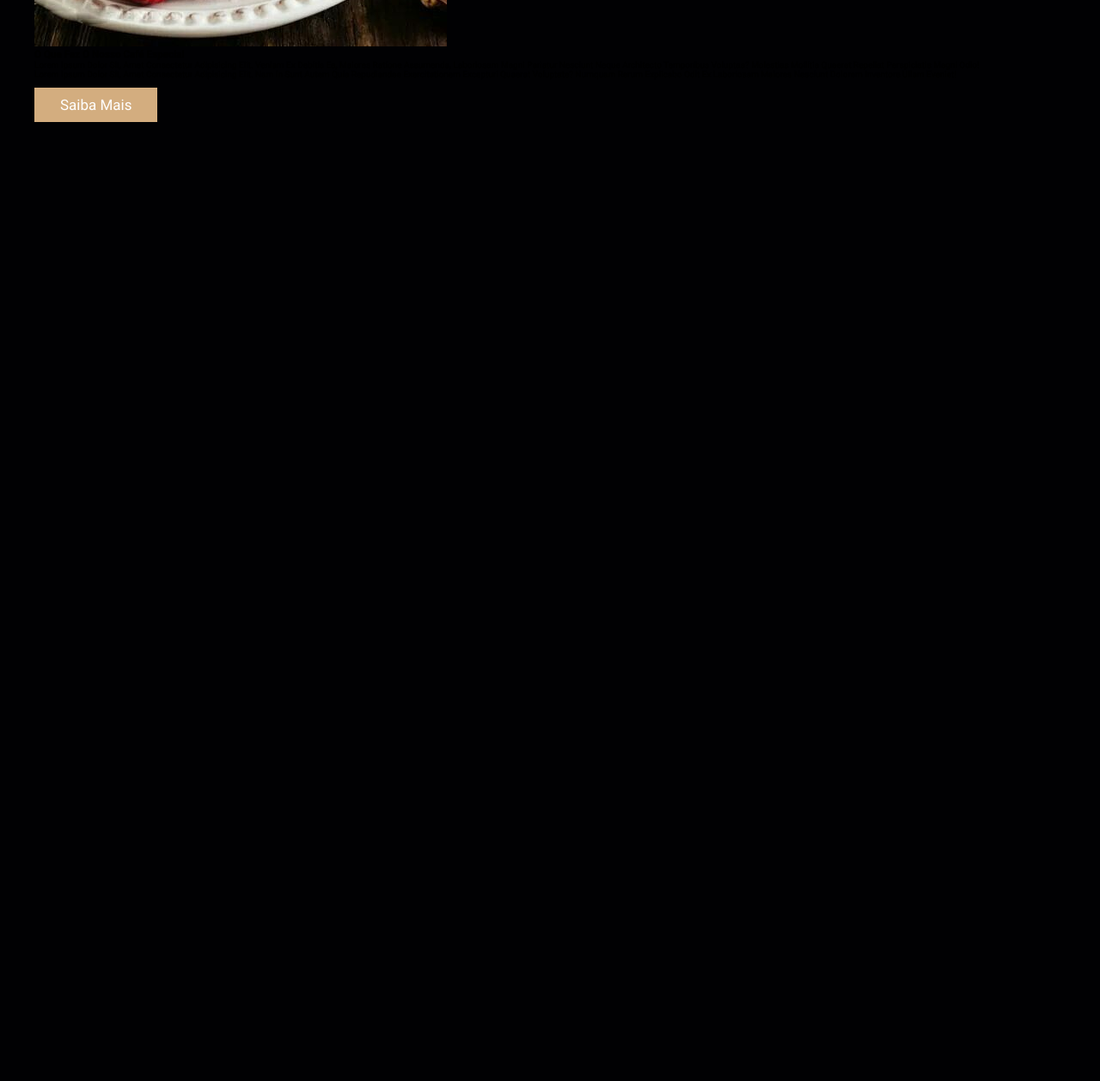
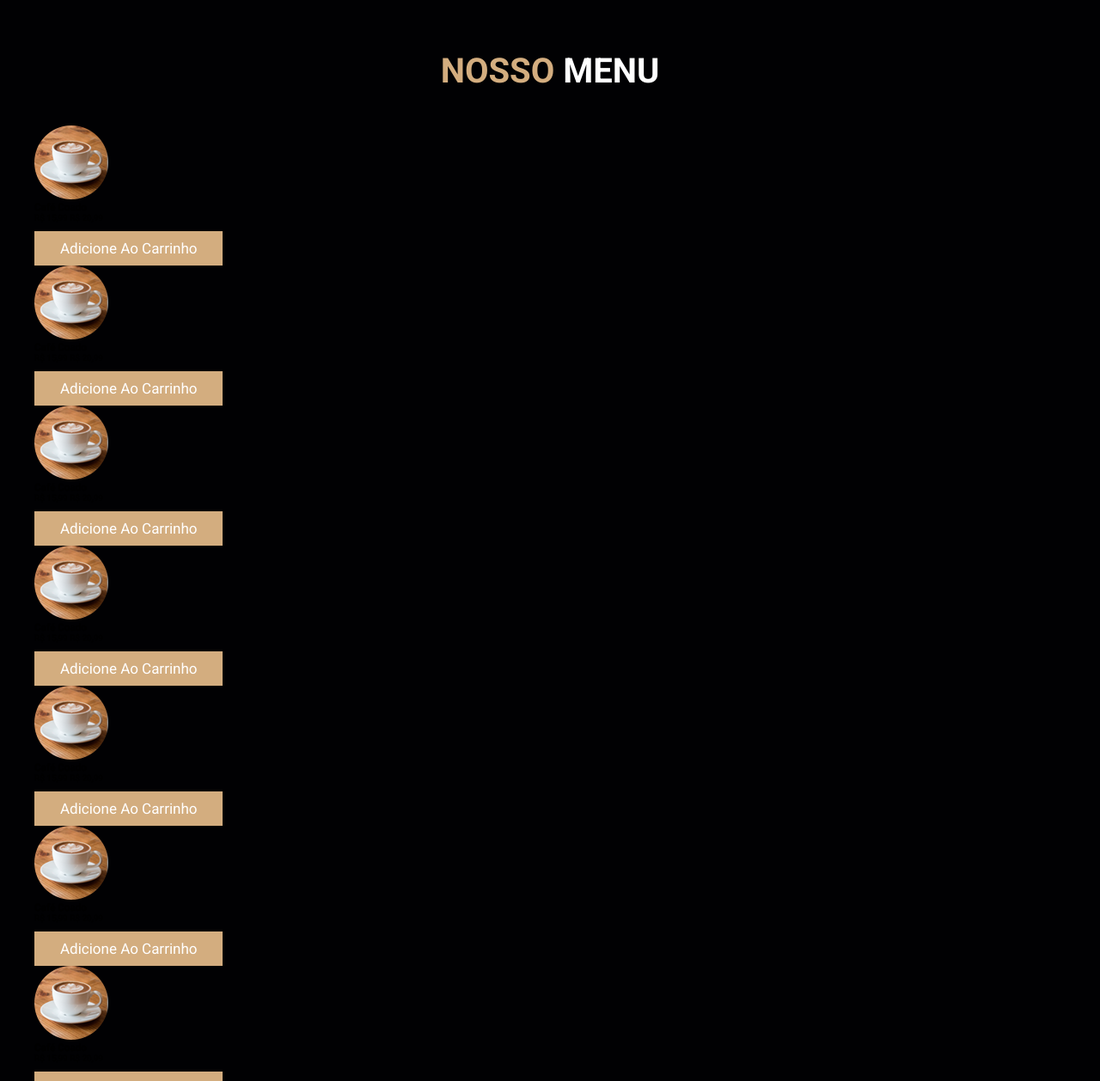
Before and after one commit to LeinaCaroline/Cafeteria, a plain HTML site: page index.html in a window 1280 px wide. Shown: the part 1542-2800 px from the top of the page at 86% size. Before the commit the page ends 1714 px from the top, so only its background shows below. Drawn offline with Linux system fonts and the light colour scheme.

Commit message:
Nesta fase fiz algumas melhorias, trabalhei a sessão SOBRE NÓS e parti para a parte da sessão Menu

```diff
--- a/index.html
+++ b/index.html
@@ -16,7 +16,7 @@
     <section>
         <header class="header">
             <a href="#" class="logo">
-                <img width="150" height="150" src="./img/Cafeteria Elegante Logo.png" alt="logo">
+                <img width="50" height="50" src="./img/logo.png" alt="logo">
 
             </a>
 
@@ -39,13 +39,13 @@
     </section>
     </header>
 
-    <div class="Home-container">
+    <div class="home-container">
         <section id="home">
             <div class="content">
                 <h3>CODE COM O MELHOR CAFÉ DA REGIÃO</h3>
                 <p>Lorem ipsum dolor sit amet consectetur adipisicing elit. Eaque, a, doloremque, rerum sequi quisquam nihil beatae minus alias doloribus quibusdam praesentium laudantium dignissimos! Cumque placeat eius accusantium voluptatem dicta laudantium.</p>
                 <a href="#" class="btn">Pegue o seu agora</a>
-                <img src="./img/home-img.jpg">
+
             </div>
         </section>
     </div>
@@ -54,11 +54,10 @@
         <h2 class="title">Sobre <span>Nós</span></h2>
         <div class="row">
             <div class="container-image">
-                <img src="./img/Fotos De Café.jpg" alt="Sobre nós">
+                <img src="./img/Café Sobre Nós.jpg" alt="Sobre nós">
             </div>
             <div class="content"></div>
-         <h3>O que faz o nosso café especial</h3>
-
+         <h3>O  QUE FAZ NOSSO CAFÉ ESPECIAL</h3>
          <p>Lorem ipsum dolor sit, amet consectetur adipisicing elit. Veniam ex debitis ea, maiores ratione assumenda, laboriosam magni pariatur nesciunt neque architecto temporibus voluptas? Molestias mollitia quaerat repellat perspiciatis magni odio!</p>
         <p>Lorem ipsum dolor sit, amet consectetur adipisicing elit. Nam in sunt autem quia repudiandae exercitationem excepturi quaerat voluptate? Numquam rerum explicabo odit ex laboriosam maiores nesciunt dolorem inventore ullam eveniet!</p>
         <a href="#" class="btn">Saiba mais</a>
@@ -66,6 +65,62 @@
 
     </section>
 
+    <section class="Menu" id="menu">
+        <h2 class="title">Nosso <span>Menu</span> </h2>
+        <div class="box-container">
+            <div class="box">
+                <img src="./img/menu-1.png" alt="item-1">
+                <h3>Café coado</h3>
+                <div class="price"> R$ 15,99 <span>R$ 20,99</span></div>
+                <a href="#" class="btn">Adicione ao carrinho</a>
+            </div>
+
+            <div class="box">
+                <img src="./img/menu-1.png" alt="item-1">
+                <h3>Café coado</h3>
+                <div class="price"> R$ 15,99 <span>R$ 20,99</span></div>
+                <a href="#" class="btn">Adicione ao carrinho</a>
+            </div>
+
+            <div class="box">
+                <img src="./img/menu-1.png" alt="item-1">
+                <h3>Café coado</h3>
+                <div class="price"> R$ 15,99 <span>R$ 20,99</span></div>
+                <a href="#" class="btn">Adicione ao carrinho</a>
+            </div>
+
+            <div class="box">
+                <img src="./img/menu-1.png" alt="item-1">
+                <h3>Café coado</h3>
+                <div class="price"> R$ 15,99 <span>R$ 20,99</span></div>
+                <a href="#" class="btn">Adicione ao carrinho</a>
+            </div>
+
+            <div class="box">
+                <img src="./img/menu-1.png" alt="item-1">
+                <h3>Café coado</h3>
+                <div class="price"> R$ 15,99 <span>R$ 20,99</span></div>
+                <a href="#" class="btn">Adicione ao carrinho</a>
+            </div>
+
+            <div class="box">
+                <img src="./img/menu-1.png" alt="item-1">
+                <h3>Café coado</h3>
+                <div class="price"> R$ 15,99 <span>R$ 20,99</span></div>
+                <a href="#" class="btn">Adicione ao carrinho</a>
+            </div>
+
+            <div class="box">
+                <img src="./img/menu-1.png" alt="item-1">
+                <h3>Café coado</h3>
+                <div class="price"> R$ 15,99 <span>R$ 20,99</span></div>
+                <a href="#" class="btn">Adicione ao carrinho</a>
+            </div>
+
+
+        </div>
+    </section>
+
 </body>
 
 </html>
--- a/style.css
+++ b/style.css
@@ -41,6 +41,7 @@ section{
     right: 0;
     z-index: 99;
     border-bottom: var( --border);
+    background-color: var(--bg);
 
 }
 
@@ -94,6 +95,10 @@ section{
     display: inline-block;
 }
 
+.btn:hover{
+    letter-spacing: 0.1rem;
+}
+
 
 .home-container {
     background: url("./img/home-img.jpg");
@@ -124,3 +129,43 @@ section{
     line-height: 1.8;
     padding: 1rem 0;
 }
+
+.title{
+ font-size: 4rem;
+ color: var(--main-color);
+ text-align: center;
+ text-transform: uppercase;
+ margin-bottom: 4rem;
+}
+
+.title span{
+    color: #fff;
+    text-transform: uppercase;
+}
+
+
+.about .row{
+  display: flex;
+  align-items: center;
+  background-color: var(--black);
+  gap: 1.5rem;
+}
+
+.about .row .content{
+    padding: 2rem;
+
+}
+
+.about .row .content h3{
+    font-size: 3rem;
+    color: #fff;
+
+
+}
+
+.about .row .content p{
+    font-size: 1.6rem;
+    color: #fff;
+    padding: 1rem 0;
+    line-height: 1.8;
+}
```
Also changed, not shown: img/Café Sobre Nós.jpg (added), img/logo.png (added), img/menu-1.png (added).
